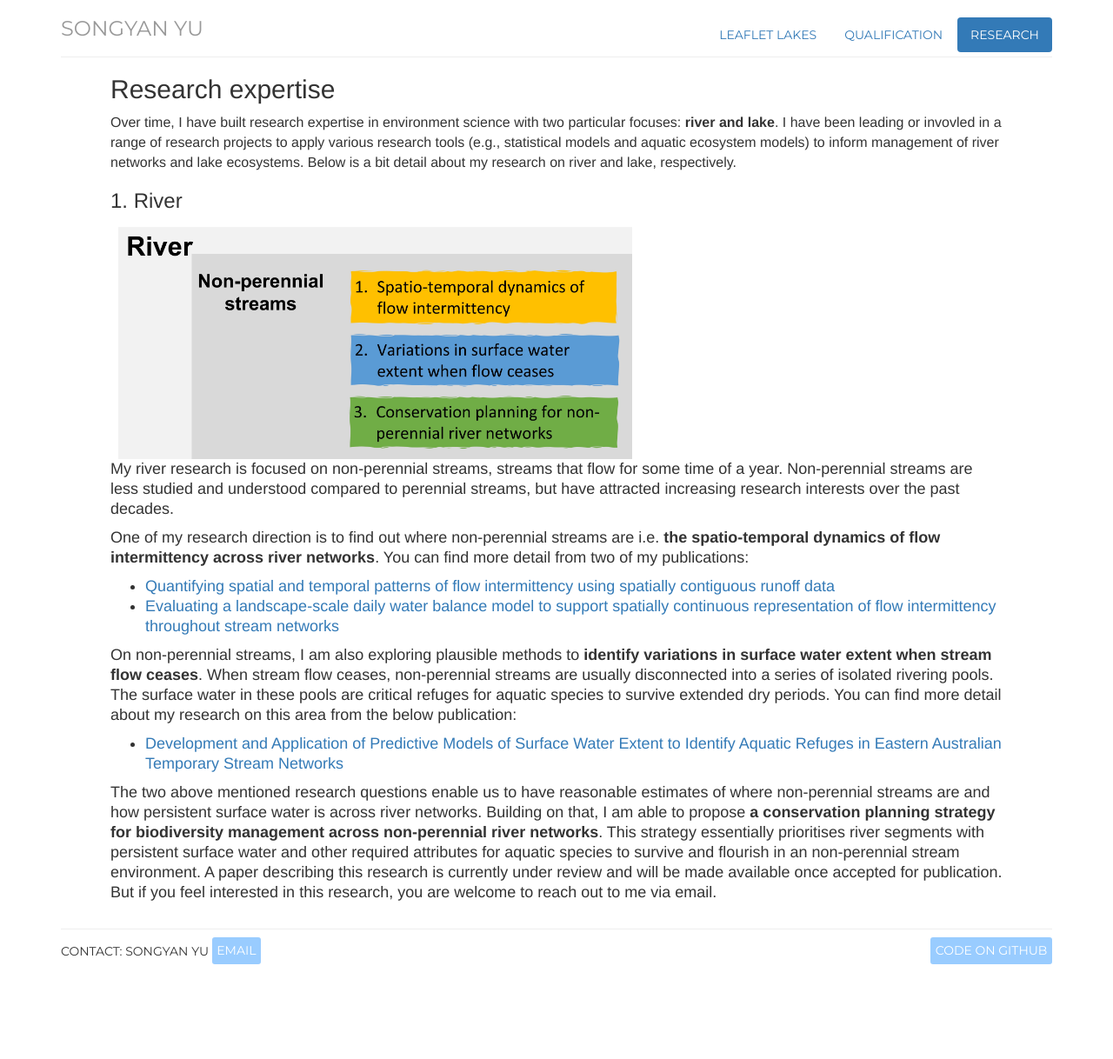
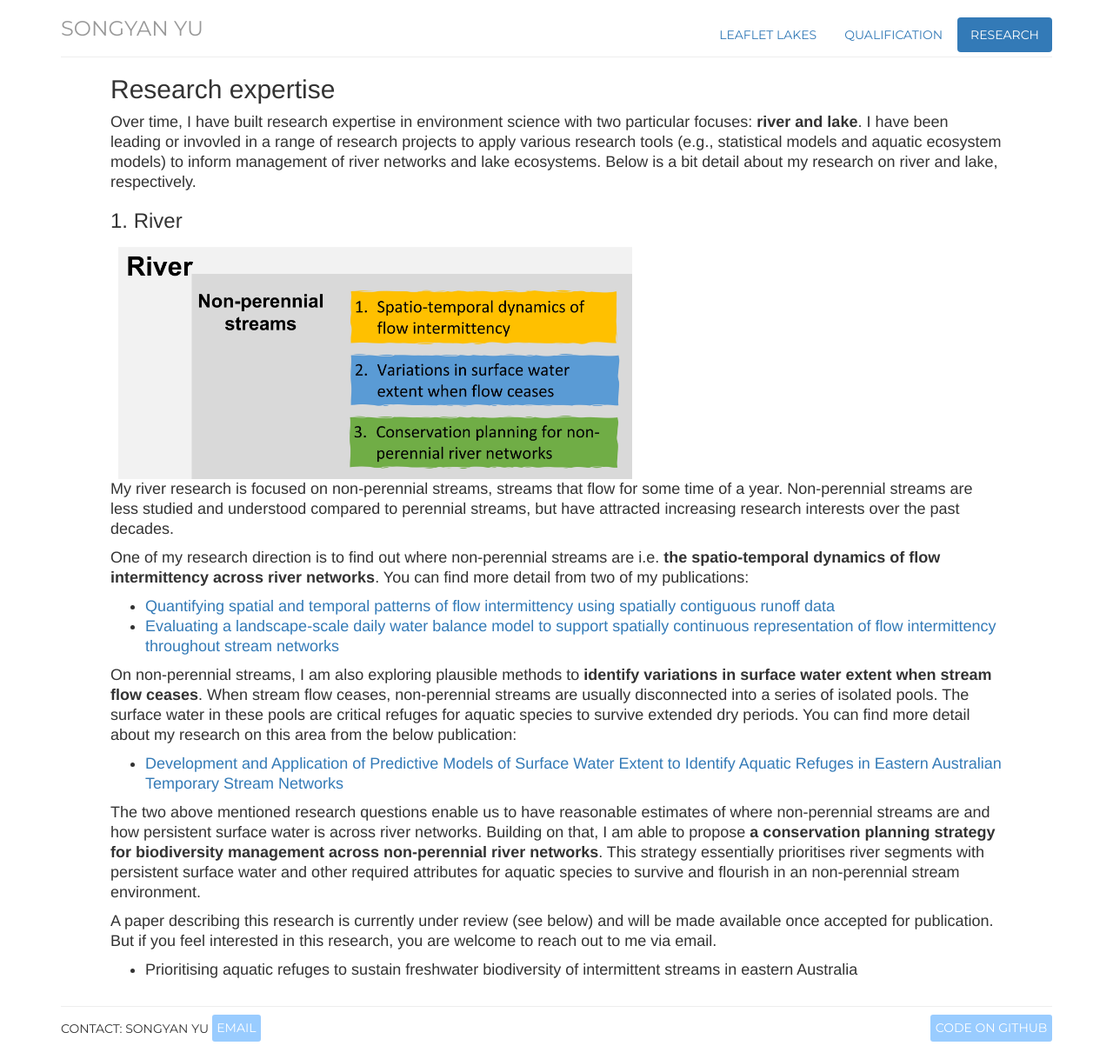
Before and after one commit to SongyanYu/SongyanYu.github.io, a Jekyll site: the page built from research.html, in a window 1280 px wide. Shown: the whole page at 87% size. Built offline with Jekyll 4.4.1, drawn with Linux system fonts in a browser that asks for light colours; before the commit the page ends 1129 px from its top, so only the background shows below that.

Commit message:
update research

```diff
--- a/research.html
+++ b/research.html
@@ -7,11 +7,11 @@ qualification: passive
 <div class="research">
 <h2>Research expertise</h2>
 
-<div>
+<div><font size ="+1">
 <p>Over time, I have built research expertise in environment science with two particular focuses: <b>river and lake</b>. I have been leading or invovled in
 a range of research projects to apply various research tools (e.g., statistical models and aquatic ecosystem models) to inform management of river networks
 and lake ecosystems. Below is a bit detail about my research on river and lake, respectively.
-</p>
+</font></p>
 
 <h3>1. River</h3>
 
@@ -34,7 +34,7 @@ You can find more detail from two of my publications:
 
 <p><font size ="+1">
 On non-perennial streams, I am also exploring plausible methods to <b>identify variations in surface water extent when stream flow ceases</b>.
-When stream flow ceases, non-perennial streams are usually disconnected into a series of isolated rivering pools.
+When stream flow ceases, non-perennial streams are usually disconnected into a series of isolated pools.
 The surface water in these pools are critical refuges for aquatic species to survive extended dry periods.
 You can find more detail about my research on this area from the below publication:
 <ul>
@@ -46,8 +46,15 @@ You can find more detail about my research on this area from the below publicati
 The two above mentioned research questions enable us to have reasonable estimates of where non-perennial streams are and how persistent surface water is across river networks.
 Building on that, I am able to propose <b>a conservation planning strategy for biodiversity management across non-perennial river networks</b>.
 This strategy essentially prioritises river segments with persistent surface water and other required attributes for aquatic species to survive and flourish in an non-perennial stream environment.
-A paper describing this research is currently under review and will be made available once accepted for publication.
+</font></p>
+
+<p><font size ="+1">
+A paper describing this research is currently under review (see below) and will be made available once accepted for publication.
 But if you feel interested in this research, you are welcome to reach out to me via email.
+<ul>
+<li>Prioritising aquatic refuges to sustain freshwater biodiversity of intermittent streams in eastern Australia</li>
+</ul>
 </font></p>
+
 </div>
 </div>
```
